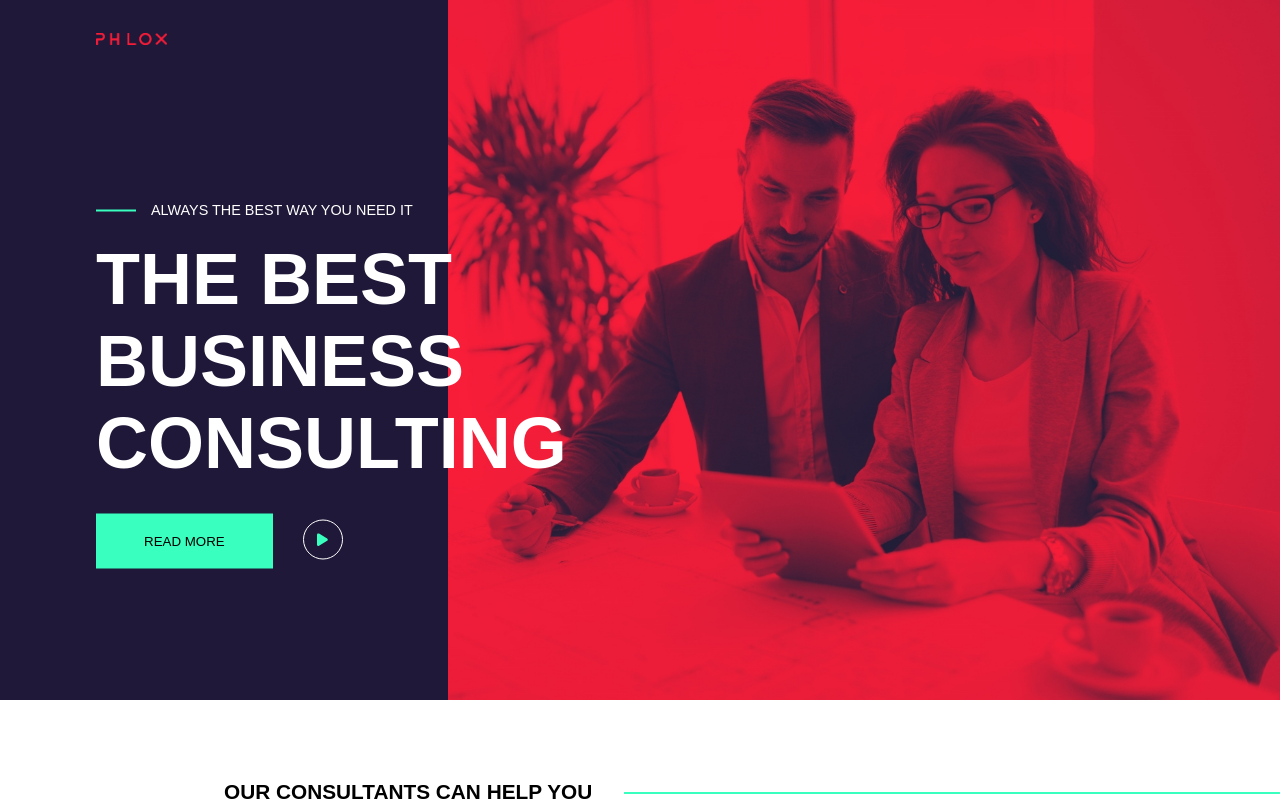
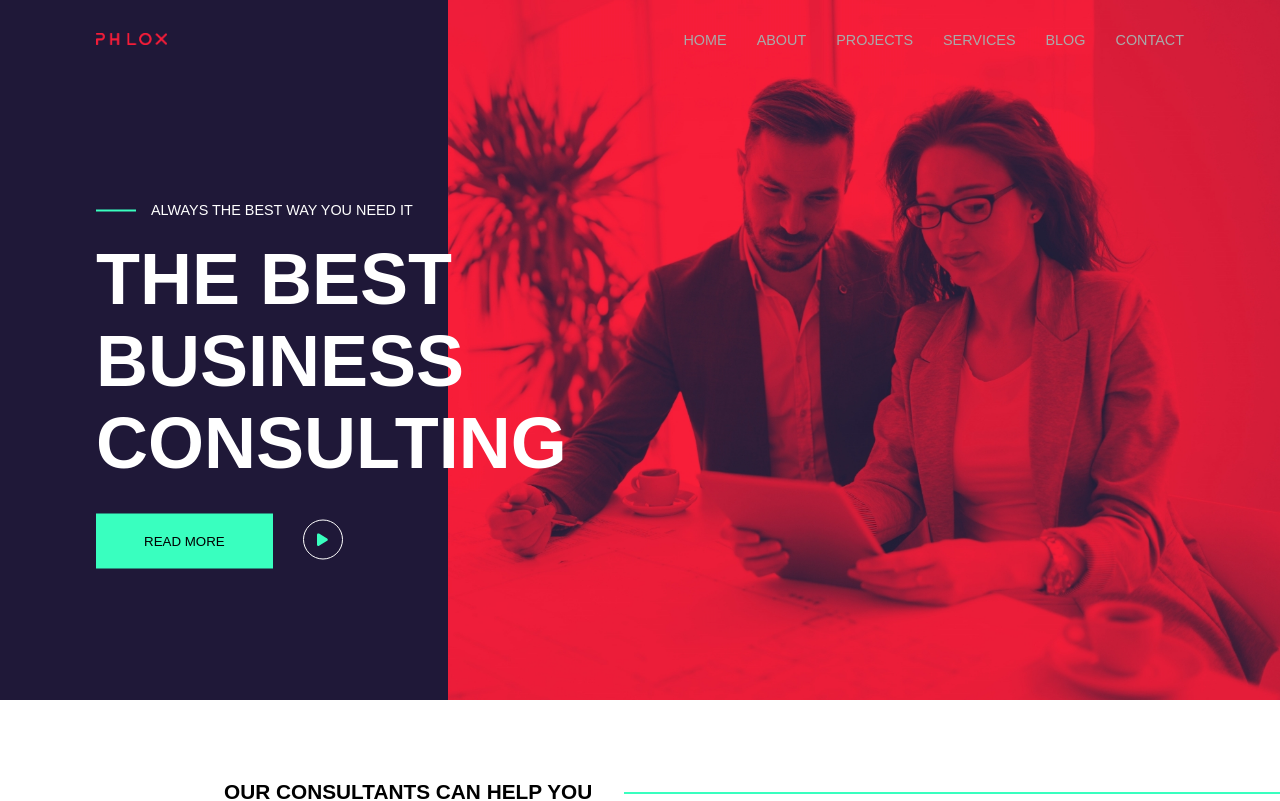
Before and after one commit to FloatIndex/proj-html-vuejs, a Vue app: page / in a window 1280 px wide. Shown: the top 801 px of the page. Built offline with nearby package versions, Linux system fonts and the light colour scheme.

Commit message:
final commit

```diff
--- a/src/components/MyHeader.vue
+++ b/src/components/MyHeader.vue
@@ -2,7 +2,7 @@
   <header class="container">
       <nav>
             <a href="#"><img class="logo" src="../assets/images/logotype.png"></a>
-            <MyMenu :menu="menuList"/>
+            <MyMenu :menu="menu"/>
       </nav>
   </header>
 </template>
```
